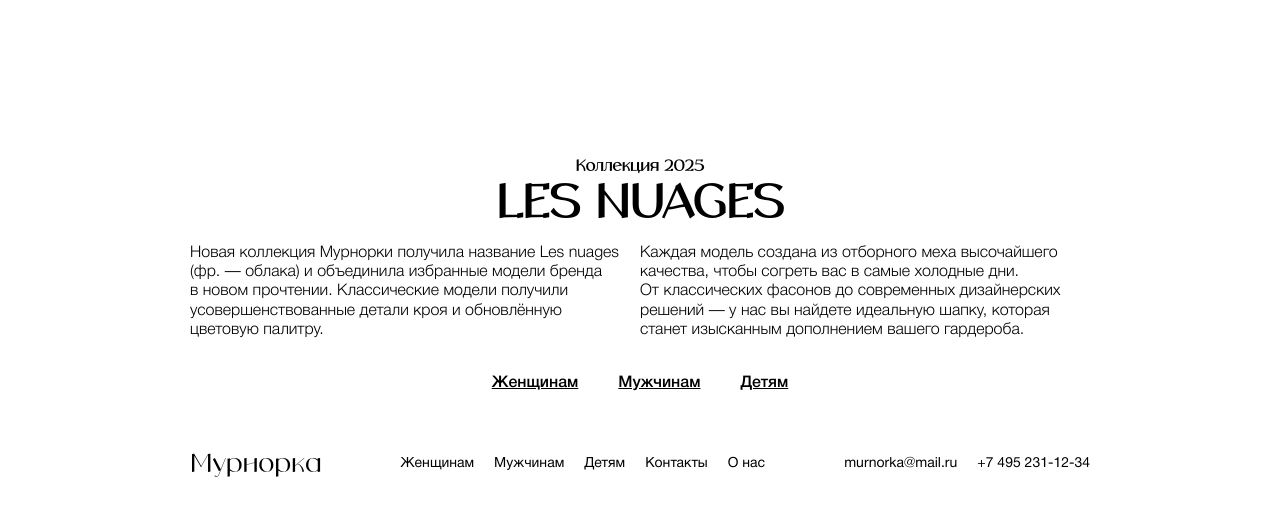
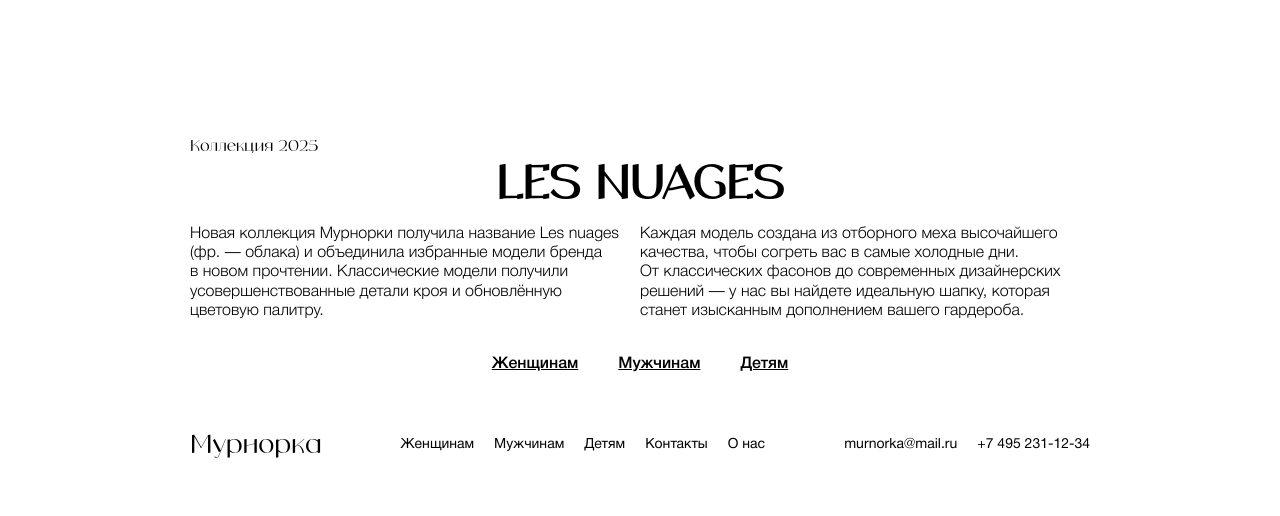
Before and after one commit to piracrl/murnorka-page, a plain HTML site: page index.html in a window 1280 px wide. Shown: the part 388-904 px from the top of the page. Drawn offline with Linux system fonts and the light colour scheme.

Commit message:
Update index.html

```diff
--- a/index.html
+++ b/index.html
@@ -30,7 +30,7 @@
                 <div class="collection-image">
                     <img src="https://i.postimg.cc/G3J2v4ZD/hero.png" alt="Фото шапок">
                 </div>
-                <h2 class="collection-year">Коллекция 2025</h2>
+                <span class="collection-year">Коллекция 2025</span>
                 <h1 class="collection-title">LES NUAGES</h1>
                 <div class="main-text">
                   <p class="collection-text">
```
